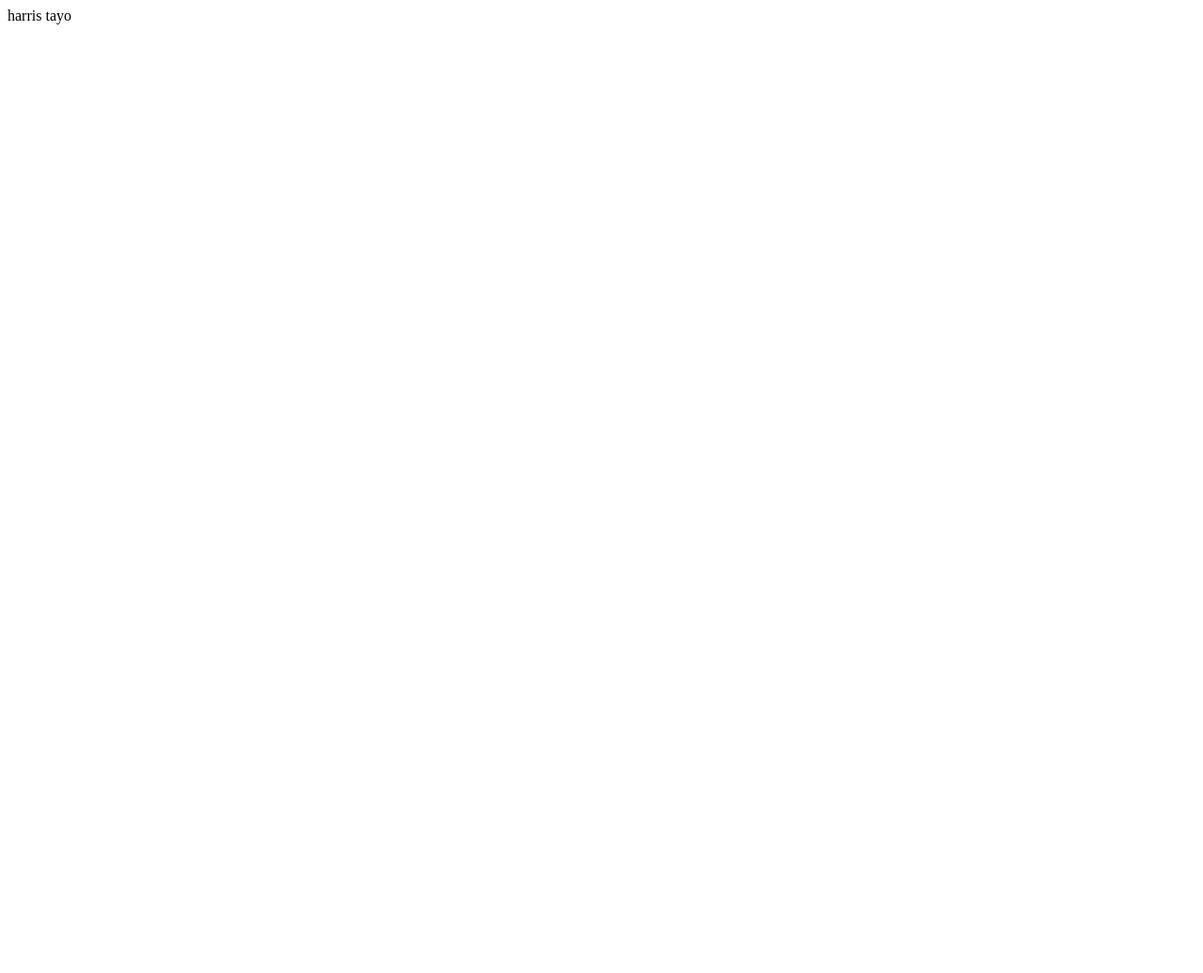
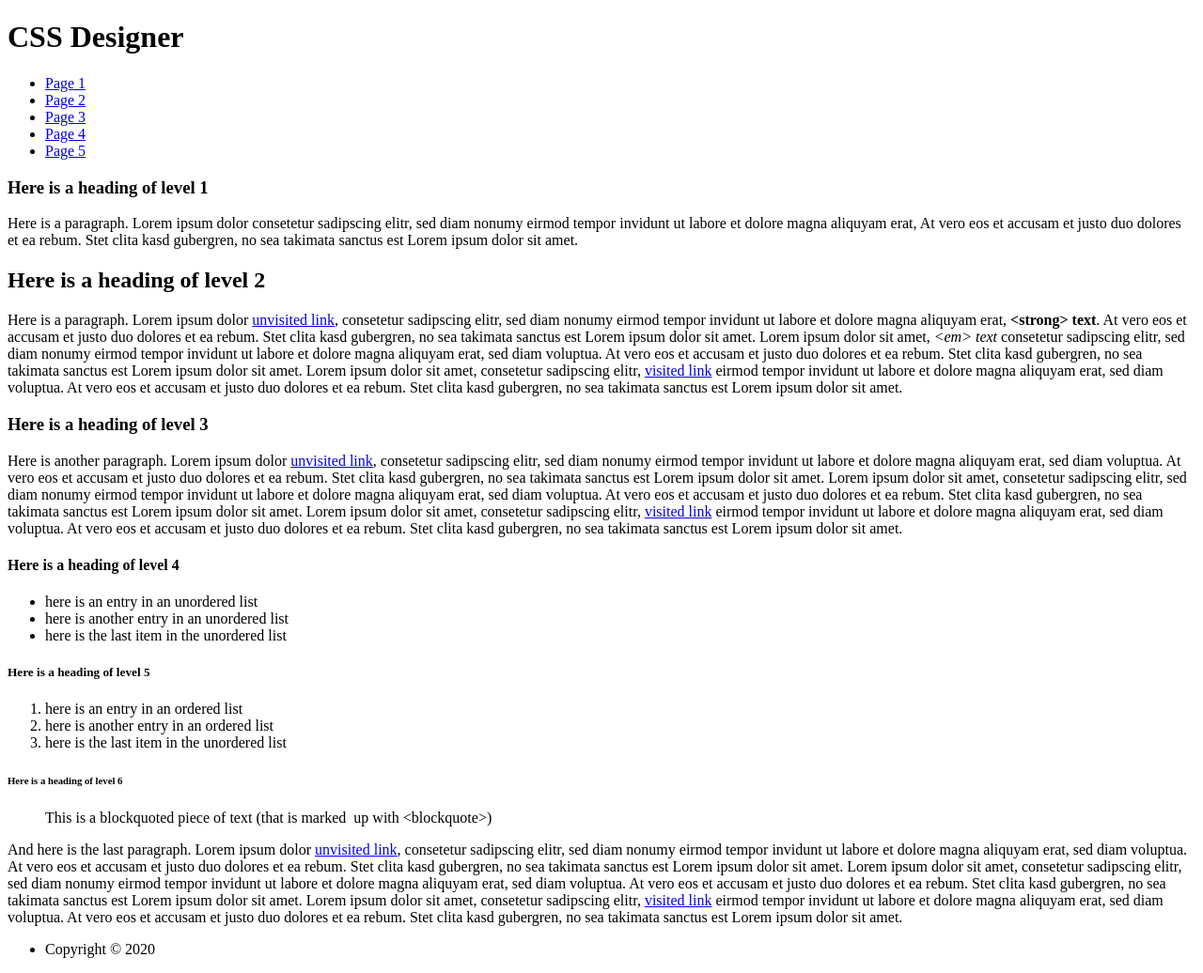
Before and after one commit to Harristayo/harristayo2.github.io, a plain HTML site: page Week 03/index.html in a window 1280 px wide. Shown: the whole page at 94% size. Before the commit the page ends 800 px from the top, so only its background shows below. Drawn offline with Linux system fonts and the light colour scheme.

Commit message:
initial code push

```diff
--- a/Week 03/index.html
+++ b/Week 03/index.html
@@ -1 +1,52 @@
-harris tayo
+<!doctype html>
+<html>
+   <head>
+      <meta charset="utf-8">
+      <title>CSS Designer</title>
+      <link href="styles.css" rel="stylesheet" type="text/css" />
+   </head>
+   <body>
+      <header>
+         <h1>CSS Designer</h1>
+      </header>
+      <section id="container">
+      <nav>
+         <ul>
+            <li><a href="#">Page 1</a></li>
+            <li><a href="#">Page 2</a></li>
+            <li><a href="#">Page 3</a></li>
+            <li><a href="#">Page 4</a></li>
+            <li><a href="#">Page 5</a></li>
+         </ul>
+      </nav>
+      <article id="content">
+         <h1>Here is a heading of level 1</h1>
+         <p>Here is a paragraph. Lorem ipsum dolor consetetur sadipscing elitr,  sed diam nonumy eirmod tempor invidunt ut labore et dolore magna aliquyam erat,  At vero eos et accusam et justo duo dolores et ea rebum. Stet clita kasd gubergren, no sea takimata sanctus est Lorem ipsum dolor sit amet. </p>
+         <h2>Here is a heading of level 2</h2>
+         <p>Here is a paragraph. Lorem ipsum dolor <a href="unvisitedpage.html">unvisited link</a>, consetetur sadipscing elitr,  sed diam nonumy eirmod tempor invidunt ut labore et dolore magna aliquyam erat, <strong>&lt;strong&gt; text</strong>. At vero eos et accusam et justo duo dolores et ea rebum. Stet clita kasd gubergren, no sea takimata sanctus est Lorem ipsum dolor sit amet. Lorem ipsum dolor sit amet, <em>&lt;em&gt; text</em> consetetur sadipscing elitr,  sed diam nonumy eirmod tempor invidunt ut labore et dolore magna aliquyam erat, sed diam voluptua. At vero eos et accusam et justo duo dolores et ea rebum. Stet clita kasd gubergren, no sea takimata sanctus est Lorem ipsum dolor sit amet. Lorem ipsum dolor sit amet, consetetur sadipscing elitr, <a href="#">visited link</a> eirmod tempor invidunt ut labore et dolore magna aliquyam erat, sed diam voluptua. At vero eos et accusam et justo duo dolores et ea rebum. Stet clita kasd gubergren, no sea takimata sanctus est Lorem ipsum dolor sit amet.</p>
+         <h3>Here is a heading of level 3</h3>
+         <p>Here is another paragraph. Lorem ipsum dolor <a href="unvisitedpage.html">unvisited link</a>, consetetur sadipscing elitr,  sed diam nonumy eirmod tempor invidunt ut labore et dolore magna aliquyam erat, sed diam voluptua. At vero eos et accusam et justo duo dolores et ea rebum. Stet clita kasd gubergren, no sea takimata sanctus est Lorem ipsum dolor sit amet. Lorem ipsum dolor sit amet, consetetur sadipscing elitr,  sed diam nonumy eirmod tempor invidunt ut labore et dolore magna aliquyam erat, sed diam voluptua. At vero eos et accusam et justo duo dolores et ea rebum. Stet clita kasd gubergren, no sea takimata sanctus est Lorem ipsum dolor sit amet. Lorem ipsum dolor sit amet, consetetur sadipscing elitr, <a href="#">visited link</a> eirmod tempor invidunt ut labore et dolore magna aliquyam erat, sed diam voluptua. At vero eos et accusam et justo duo dolores et ea rebum. Stet clita kasd gubergren, no sea takimata sanctus est Lorem ipsum dolor sit amet.</p>
+         <h4>Here is a heading of level 4</h4>
+         <ul>
+            <li>here is an entry in an unordered list</li>
+            <li>here is another entry in an unordered list</li>
+            <li>here is the last item in the unordered list</li>
+         </ul>
+         <h5>Here is a heading of level 5</h5>
+         <ol>
+            <li>here is an entry in an ordered list</li>
+            <li>here is another entry in an ordered list</li>
+            <li>here is the last item in the unordered list</li>
+         </ol>
+         <h6>Here is a heading of level 6</h6>
+         <blockquote> This is a blockquoted piece of text (that is marked&nbsp; up with &lt;blockquote&gt;) </blockquote>
+         <p>And here is the last paragraph. Lorem ipsum dolor <a href="unvisitedpage.html">unvisited link</a>, consetetur sadipscing elitr,  sed diam nonumy eirmod tempor invidunt ut labore et dolore magna aliquyam erat, sed diam voluptua. At vero eos et accusam et justo duo dolores et ea rebum. Stet clita kasd gubergren, no sea takimata sanctus est Lorem ipsum dolor sit amet. Lorem ipsum dolor sit amet, consetetur sadipscing elitr,  sed diam nonumy eirmod tempor invidunt ut labore et dolore magna aliquyam erat, sed diam voluptua. At vero eos et accusam et justo duo dolores et ea rebum. Stet clita kasd gubergren, no sea takimata sanctus est Lorem ipsum dolor sit amet. Lorem ipsum dolor sit amet, consetetur sadipscing elitr, <a href="#">visited link</a> eirmod tempor invidunt ut labore et dolore magna aliquyam erat, sed diam voluptua. At vero eos et accusam et justo duo dolores et ea rebum. Stet clita kasd gubergren, no sea takimata sanctus est Lorem ipsum dolor sit amet.</p>
+      </article>
+      </section>
+      <footer>
+         <ul>
+            <li>Copyright &copy; 2020</li>
+         </ul>
+      </footer>
+   </body>
+</html>
--- /dev/null
+++ b/Week 03/styles.css
@@ -0,0 +1,2 @@
+@charset "utf-8";
+/* CSS Document */
```
